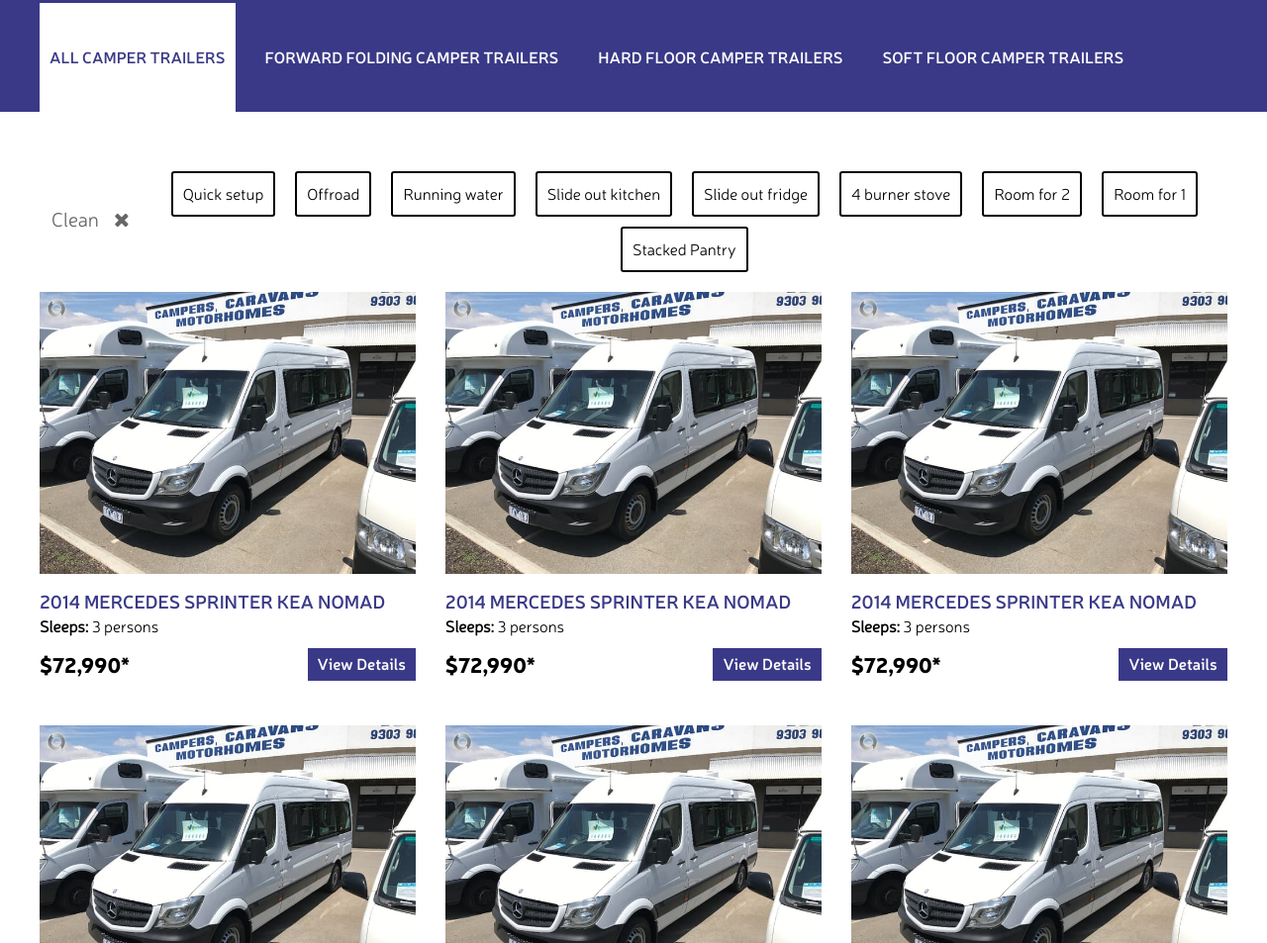
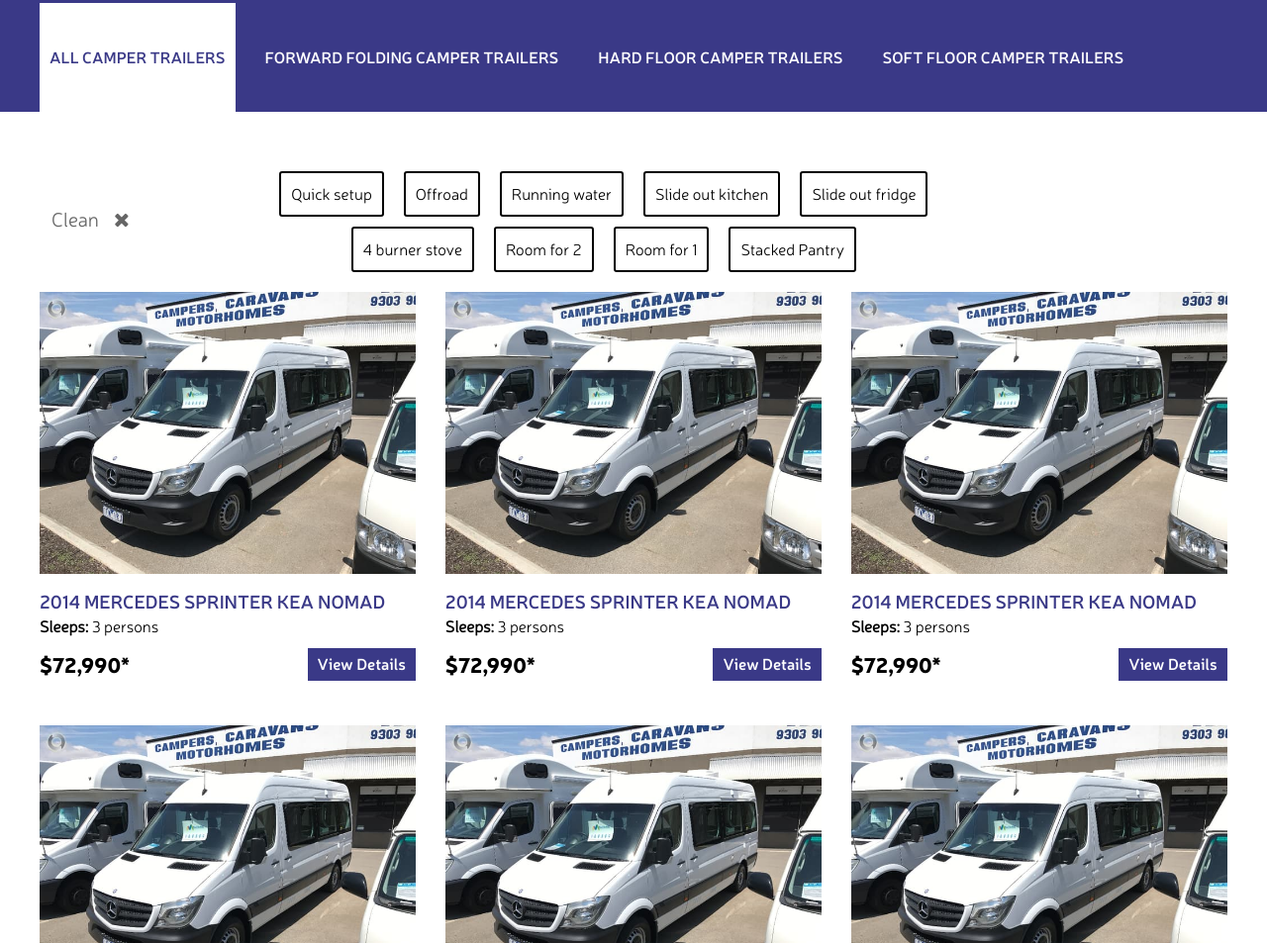
Before and after one commit to Ruala/KBinside, a website: page index.html in a window 1280 px wide. Shown: the part 852-1805 px from the top of the page at 99% size. Drawn offline with nearby package versions, Linux system fonts and the light colour scheme.

Commit message:
selectors positioning changed

```diff
--- a/index.html
+++ b/index.html
@@ -166,10 +166,10 @@
                                 <div uk-filter="target: .js-filter-all-trailers">
                                     <!-- Filter controls -->
                                     <div class="uk-flex">
-                                    <ul class="uk-subnav uk-subnav-pill" uk-margin>
+                                    <ul class="uk-subnav uk-subnav-pill uk-width-1-6" uk-margin>
                                         <li class="tm-reset-all uk-active" uk-filter-control><a href="#">Clean <i class="fa fa-times uk-margin-small-left" aria-hidden="true"></i></a></li>
                                     </ul>
-                                    <ul class="uk-subnav uk-subnav-pill uk-flex-center" uk-margin>
+                                    <ul class="uk-subnav uk-subnav-pill uk-flex-center uk-width-2-3" uk-margin>
                                         <li class="tm-button-select" uk-filter-control="filter: [data-setup='quick-setup']; group: setup"><a href="#">Quick setup</a></li>
                                         <li class="tm-button-select" uk-filter-control="filter: [data-road='offroad']; group: road"><a href="#">Offroad</a></li>
                                         <li class="tm-button-select" uk-filter-control="filter: [data-water='running-water']; group: water"><a href="#">Running water</a></li>
```
